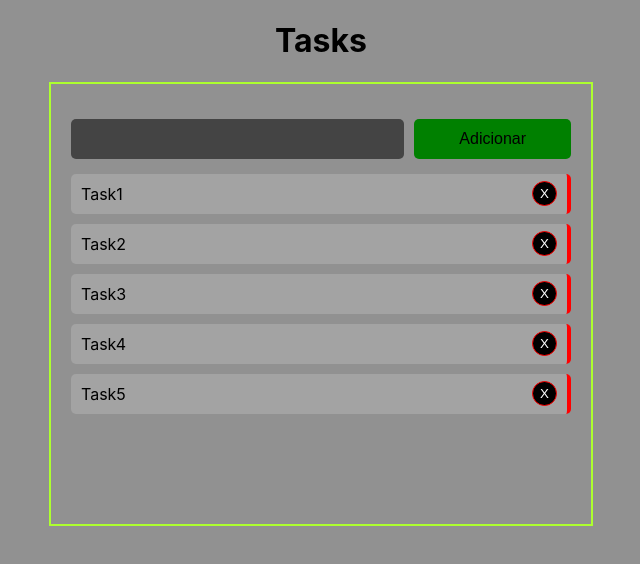
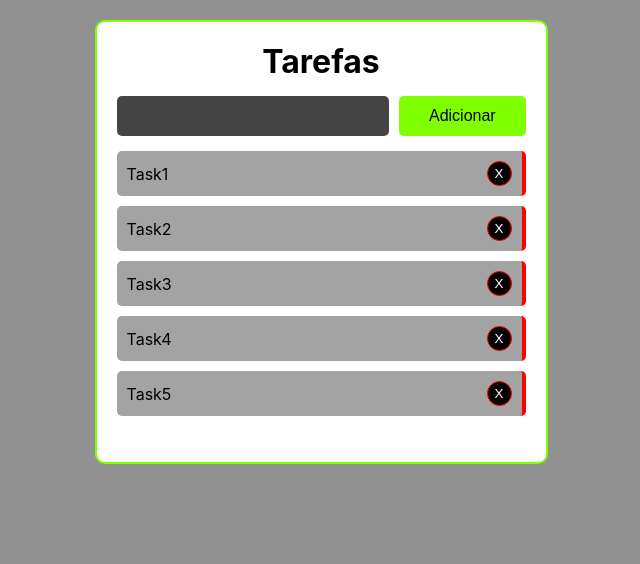
Before and after one commit to LilDrikks/meu-app-react, a React (Create React App) app in the folder my-app/: page / in a window 1280 px wide. Shown: the top 564 px of the page, without its empty margins (319-959 px from the left). Built offline with nearby package versions, Linux system fonts and the light colour scheme.

Commit message:
Stile e arrumando o fator tarefa enorme que dava overflow na task

```diff
--- a/my-app/src/App.jsx
+++ b/my-app/src/App.jsx
@@ -61,8 +61,9 @@ const handleTaskClick = (taskId) => {
 
   return (
     <div className="App">
-      <h1>Tasks</h1>
+
     <Container>
+    <h1>Tarefas</h1>
       {/* passando uma props valor função para o component AddTask*/}
       <AddTask handleTaskAddition={handleTaskAddition} />
       {/* passando uma props valor useState para o component Tasks*/}
--- a/my-app/src/components/AddTask.module.css
+++ b/my-app/src/components/AddTask.module.css
@@ -1,5 +1,5 @@
 .addTask {
-    margin: 15px 0;
+    margin: 15px 0px;
     width: 100%;
     display: flex;
 }
@@ -19,7 +19,7 @@
     border-radius: 5px;
     border: none;
     width: 100%;
-    background-color: green;
+    background-color:  chartreuse;
     font-size: 16px;
     cursor: pointer;
 }
--- a/my-app/src/components/Container.module.css
+++ b/my-app/src/components/Container.module.css
@@ -1,6 +1,12 @@
 .containerApp{
-    border: 2px solid greenyellow;
-    min-width: 500px;
-    height: 400px;
+    border: 2px solid  chartreuse;
+    max-width: 600px;
+    min-height: 400px;
     padding: 20px;
+    background-color: white;
+    border-radius: 10px;
+    margin-top: 20px;
 }
+.containerApp h1{
+    margin: 0;
+}
--- a/my-app/src/components/Task.jsx
+++ b/my-app/src/components/Task.jsx
@@ -8,7 +8,8 @@ const Task = ({task, handleTaskClick, handleDeleteTask}) => {
                 className={styles.task}
                 style={task.state ? {borderLeft: '4px solid chartreuse'}: {borderRight: '4px solid  red'}}
                 onClick={() => handleTaskClick(task.id)}>
-                {task.title} <button className={styles.button} onClick={() => handleDeleteTask(task)}>X</button>
+                <div className={styles.title}>{task.title}</div>
+               <button className={styles.button} onClick={() => handleDeleteTask(task)}>X</button>
             </div>
               {/*eventListener onClick recebe uma função que exaculta a função pois não podemos passar uma função com parametro diretamente */}
               {/*a fução chamada é a handleTaskClick(com a prop task.id) que será o id exato do item que esta sendo renderizado e clicado*/}
--- a/my-app/src/components/Tasks.module.css
+++ b/my-app/src/components/Tasks.module.css
@@ -1,13 +1,21 @@
 .task {
-    height: 40px;
+    height: 100%;
     background-color: rgb(163, 163, 163);
     display:flex;
     align-items: center;
     justify-content: space-between;
-    padding: 0px 10px 0px 10px;
+    padding: 10px 10px 10px 10px;
     border-radius: 5px;
     margin-bottom: 10px;
     cursor: pointer;
+    flex-wrap: wrap;
+
+
+}
+.title{
+    text-align: left;
+    width: 350px;
+    word-wrap:break-word;
 }
 .button {
     width: 25px;
@@ -16,4 +24,5 @@
     border:1px solid red;
     background-color: black;
     color:white;
+    margin-left: 10px;
 }
```
